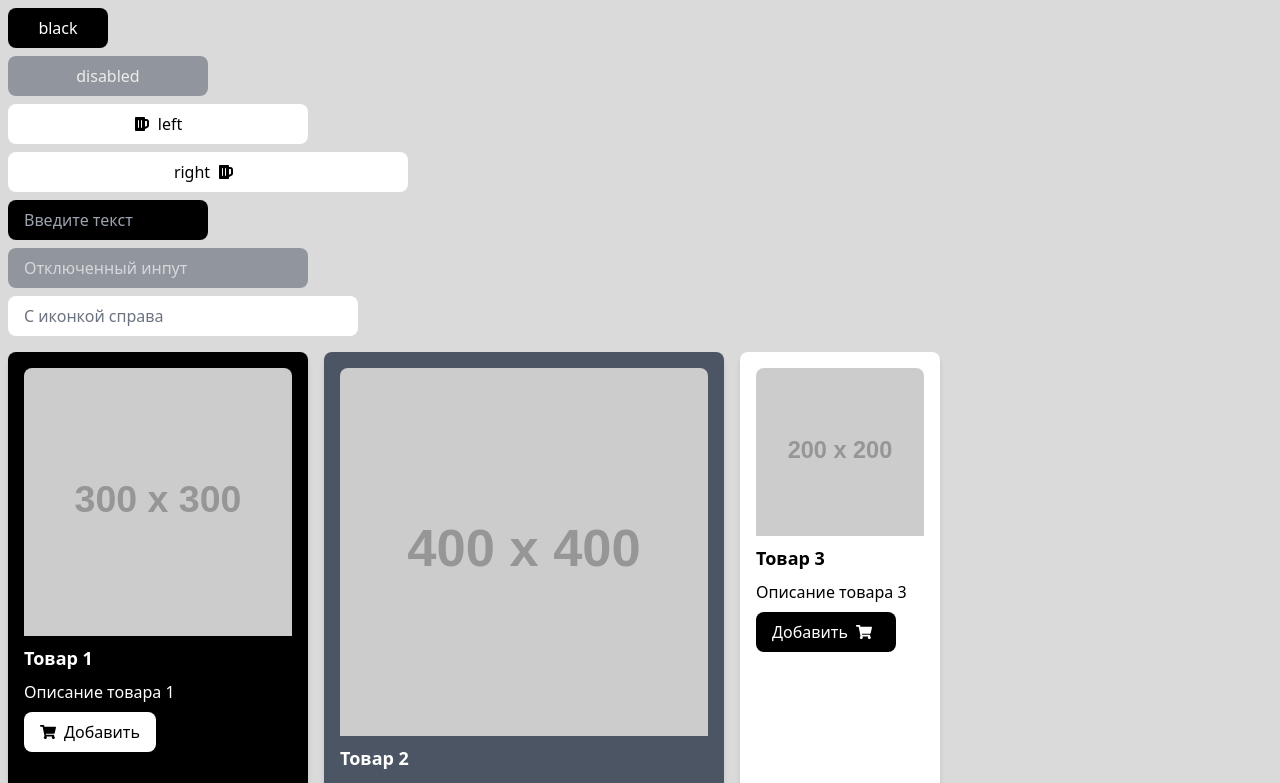
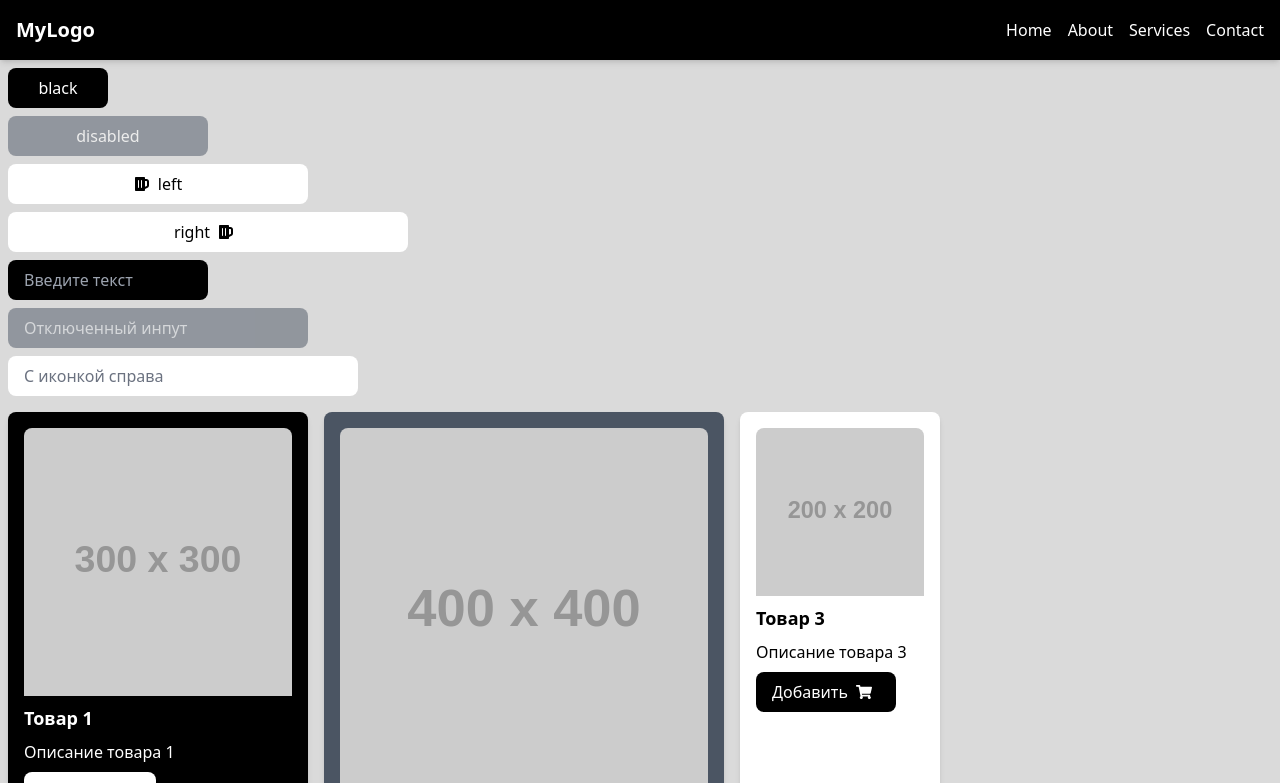
Before and after one commit to YpCIIIaK/reusable_components, a React (Create React App) app: page / in a window 1280 px wide. Shown: the top 783 px of the page. Built offline with nearby package versions, Linux system fonts and the light colour scheme.

Commit message:
added 1st ver of navbar

```diff
--- a/src/App.js
+++ b/src/App.js
@@ -11,6 +11,7 @@ import Modal from "./components/modal/Modal";
 import Bage from "./components/bage/Bage";
 import Avatar from "./components/avatar/Avatar";
 import Carousel from "./components/carousel/Carousel";
+import Navbar from "./components/navbar/Navbar1";
 
 function App() {
     const handleClick = () => {};
@@ -25,6 +26,7 @@ function App() {
     const openModal = () => setIsModalOpen(true);
     const closeModal = () => setIsModalOpen(false);
 
+    const handleLinkClick = () => {};
 
     const items = [
         { title: 'Section 1', content: 'Content for section 1' },
@@ -41,6 +43,15 @@ function App() {
 
     return (
         <div className="App">
+            <div>
+                <Navbar
+                    logo="MyLogo"
+                    links={['Home', 'About', 'Services', 'Contact']}
+                    styleType="black"
+                    onLinkClick={handleLinkClick}
+                />
+            </div>
+
             <div className="mx-2">
                 <Button onClick={handleClick} size='sm' styleType="black">
                     black
--- /dev/null
+++ b/src/components/navbar/Navbar1.jsx
@@ -0,0 +1,32 @@
+import React from 'react';
+
+const Navbar = ({ links, logo, styleType = 'black', onLinkClick }) => {
+    const baseStyles = 'flex items-center justify-between p-4 shadow-md';
+
+    const styleTypes = {
+        black: 'bg-black text-white',
+        gray600: 'bg-gray-600 text-white',
+        white: 'bg-white text-black',
+    };
+
+    const navbarStyles = `${baseStyles} ${styleTypes[styleType]}`;
+
+    return (
+        <nav className={navbarStyles}>
+            {logo && <div className="text-xl font-bold">{logo}</div>}
+            <div className="flex space-x-4">
+                {links.map((link, index) => (
+                    <button
+                        key={index}
+                        className="hover:underline focus:outline-none"
+                        onClick={() => onLinkClick(link)}
+                    >
+                        {link}
+                    </button>
+                ))}
+            </div>
+        </nav>
+    );
+};
+
+export default Navbar;
```
